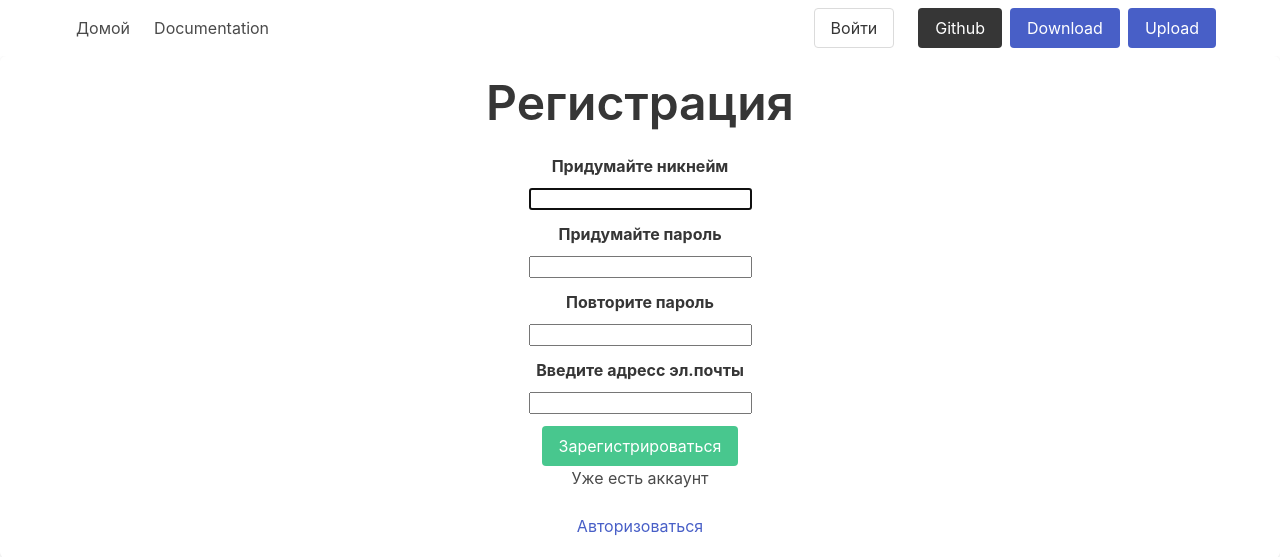
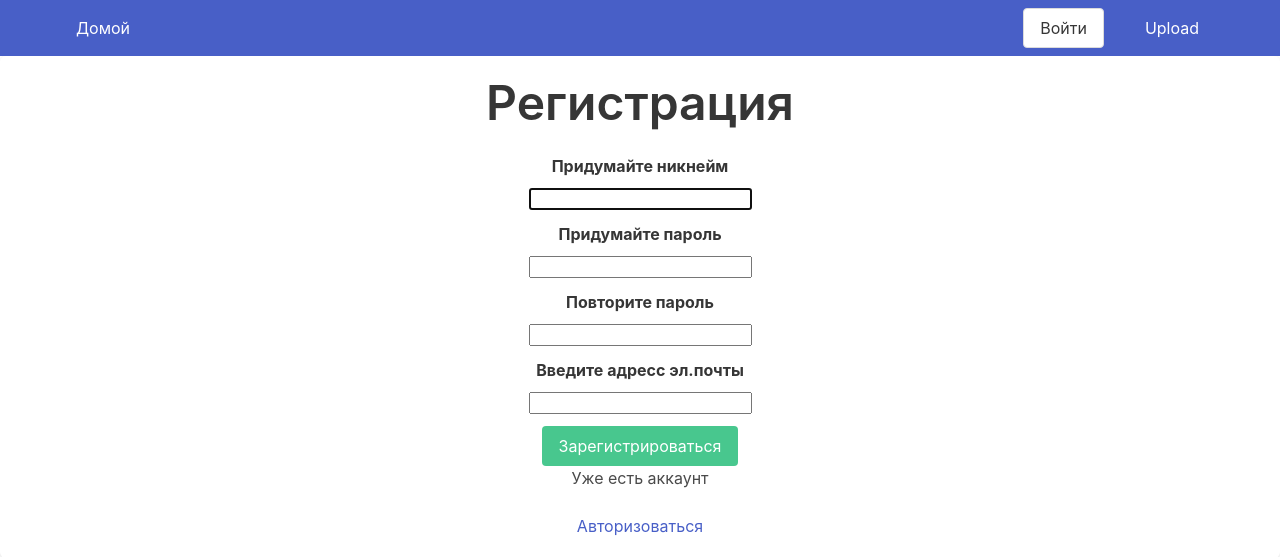
Before and after one commit to Erop1997/BaseSound, a Django app: page /users/sign_up/ in a window 1280 px wide. Shown: the top 557 px of the page. Run offline with Django 4.2, Linux system fonts and the light colour scheme.

Commit message:
7th step

```diff
--- a/music_player/templates/base_layout.html
+++ b/music_player/templates/base_layout.html
@@ -10,15 +10,12 @@
     <link rel="stylesheet" href="{% static 'static/style.css' %}">
 </head>
 <body>
-    <nav class="navbar">
+    <nav class="navbar is-link">
         <div class="container">
           <div id="navMenu" class="navbar-menu">
             <div class="navbar-start">
               <a href="{% url 'music_player:home' %}" class="navbar-item">
                 Домой
-              </a>
-              <a class="navbar-item">
-                Documentation
               </a>
             </div>
 
@@ -45,12 +42,6 @@
               {% endif %}
 
               <div class="navbar-item">
-                <div class="buttons">
-                  <a class="button is-dark">Github</a>
-
-                  <a class="button is-link">
-                    Download
-                  </a>
                   <a href="{% url 'music_player:upload' %}" class="button is-link">
                     Upload
                   </a>
--- a/music_player/views.py
+++ b/music_player/views.py
@@ -10,7 +10,6 @@ def home(request):
     songs = Song.objects.all()
 
     songs = Song.objects.filter(album=albums) if albums else songs
-
     return render(request, 'home.html', {'songs':songs})
 
 def song(request,pk):
```
Also changed, not shown: music_player/models.py (+8 -3 lines), music_player/templates/home.html (+4 -3 lines), db.sqlite3, files/media/0gva_j7nX90_DErd19B.jpg (added), files/media/ATL_995I2n5.jpeg (renamed from files/media/ATL_RSBnpAV.jpeg), files/media/ATL_DZx0Z8o.jpeg (deleted), music_player/migrations/0006_alter_song_album.py (added), music_player/migrations/0007_remove_song_singer_album_singer.py (added), 5 other files.
